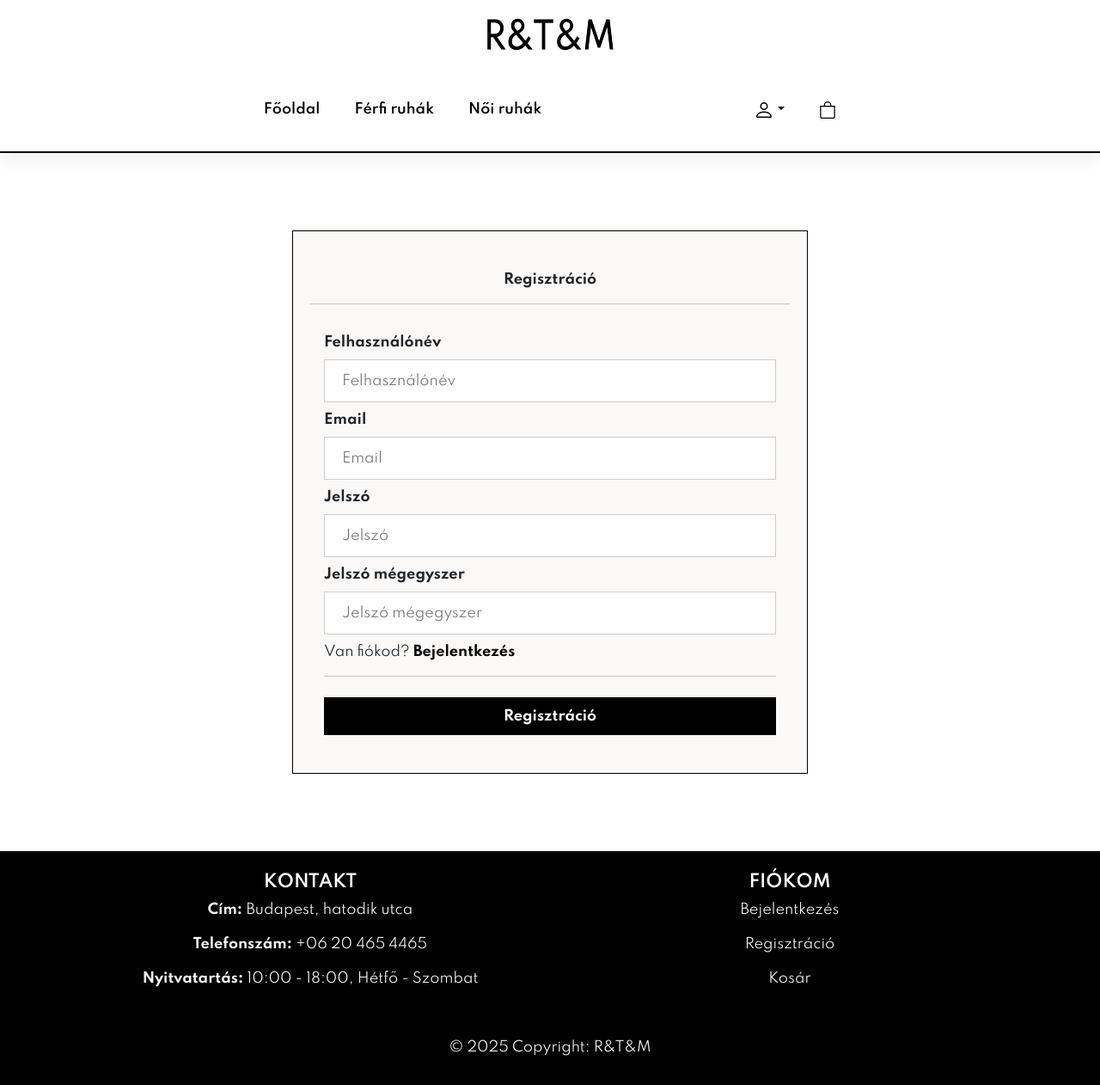
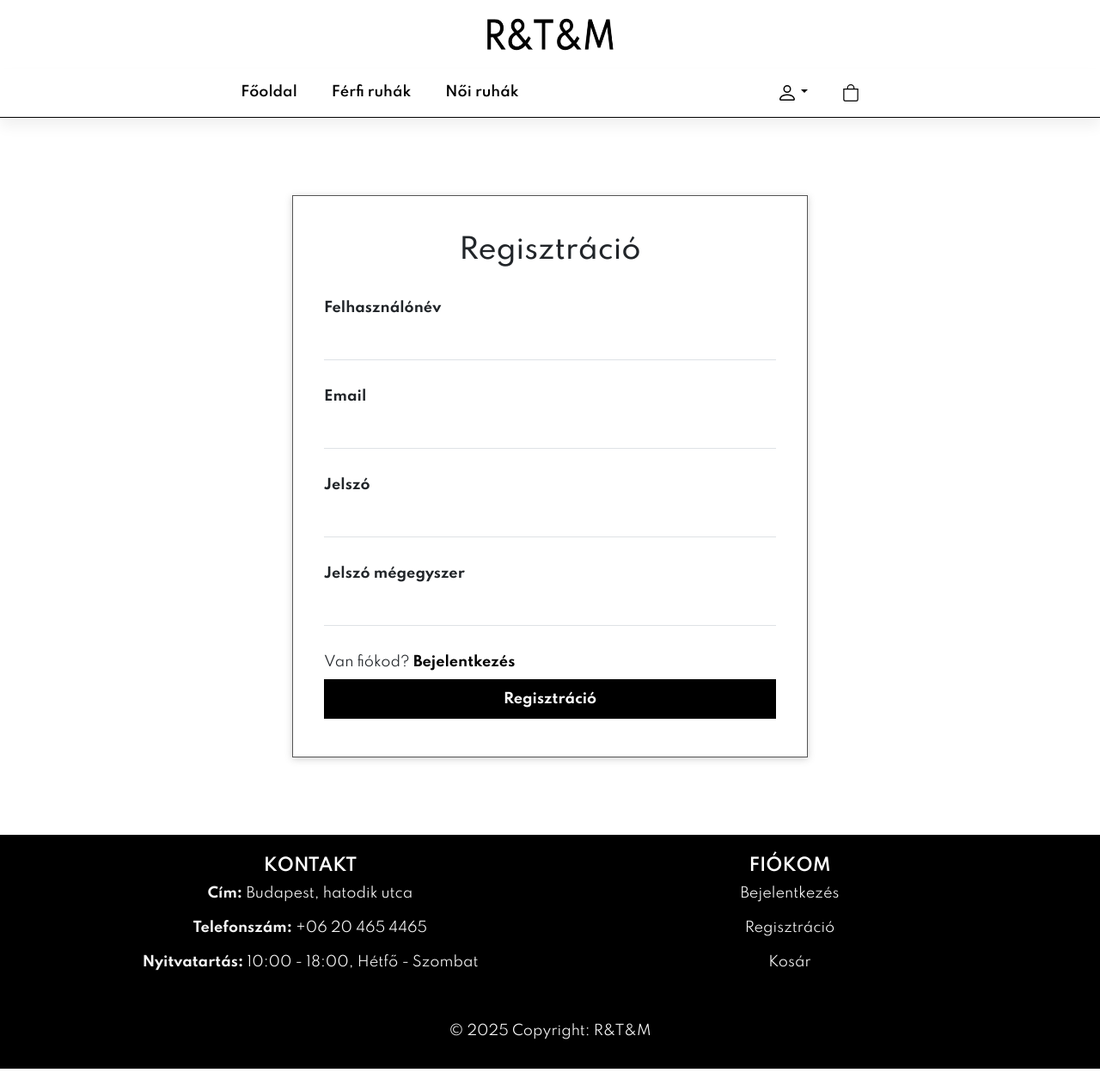
Before and after one commit to kutyad/VIZSGAA, a PHP site: page /htmloldalak/regisztracio.html in a window 1280 px wide. Shown: the whole page at 86% size. Run offline with PHP 8.4, Linux system fonts and the light colour scheme.

Commit message:
regiszt.bejelentkezes css

```diff
--- a/htmloldalak/regisztracio.html
+++ b/htmloldalak/regisztracio.html
@@ -60,25 +60,23 @@
       <div class="login-section">
         <form class="modalbejbackground-content animate" action="#" method="post">
           <div class="fobejszoveg">
-              <label for="email"><b>Regisztráció</b></label>
-              <hr>
+            <label><h2>Regisztráció</h2></label>
           </div>
 
           <div class="bejencontainer">
             <label for="name"><b>Felhasználónév</b></label>
-              <input type="text" placeholder="Felhasználónév" name="name" id="name" required>
+            <input type="text" class="border-0 border-bottom"  name="name" id="name" required>
 
             <label for="email"><b>Email</b></label>
-              <input type="text" placeholder="Email" name="email" id="email" required>
+            <input type="text" class="border-0 border-bottom"  name="email" id="email" required>
 
             <label for="psw"><b>Jelszó</b></label>
-              <input type="password" placeholder="Jelszó" name="psw" required>
+            <input type="password" class="border-0 border-bottom"  name="psw" required>
 
             <label for="psw-repeat"><b>Jelszó mégegyszer</b></label>
-              <input type="password" placeholder="Jelszó mégegyszer" name="psw-repeat" id="psw-repeat" required>
+            <input type="password" class="border-0 border-bottom"  name="psw-repeat" id="psw-repeat" required>
 
             <span class="logtoreg">Van fiókod? <a class="bejenlinktoregiszt" href="Bejelentkezes.html"><b>Bejelentkezés</b></a></span>
-              <hr>
             <button class="bejengomb" type="submit"><b>Regisztráció</b></button>
           </div>
         </form>
--- a/htmloldalak/style.css
+++ b/htmloldalak/style.css
@@ -24,13 +24,12 @@ body {
     display: flex;
     align-items: center;
     justify-content: space-evenly;
-    padding: 20px 80px;
     background-color: white;
     box-shadow: 0 10px 15px rgba(0, 0, 0, 0.06);
     z-index: 999;
     top: 0;
     left: 0;
-    border-bottom: 2px solid rgb(0, 0, 0);
+    border-bottom: 1px solid rgb(0, 0, 0);
     flex-direction: row;
     position: sticky;
 }
@@ -66,7 +65,6 @@ body {
     font-size: 16px;
     font-weight: 600;
     color: black;
-    transition: 0.3 ease;
 }
 
 #navbar li a:hover,
@@ -404,13 +402,14 @@ footer h5{
 /* regiszt,bejel */
 /* bejelentkezes */
 
+
 #bejelentkezes input[type=text], input[type=password] {
     width: 100%;
     padding: 12px 20px;
-    margin: 8px 0;
+    margin-bottom: 30px;
     display: inline-block;
-    border: 1px solid #ccc;
     box-sizing: border-box;
+    outline: none;
 }
 
 #bejelentkezes .bejengomb {
@@ -421,10 +420,8 @@ footer h5{
     border: none;
     cursor: pointer;
     width: 100%;
-}
-
-#bejelentkezes .bejengomb:hover {
-    opacity: 0.8;
+    border-radius: 0px;
+    border: 1px solid rgb(0, 0, 0);
 }
 
 #bejelentkezes .fobejszoveg {
@@ -449,15 +446,18 @@ footer h5{
 #bejelentkezes .login-section {
     margin-top: 90px;
     margin-bottom: 90px;
+
 }
 
 
 #bejelentkezes .modalbejbackground-content {
-    background-color: #faf9f8;
-    border: 1px solid black;
+    background-color: white;
+    border: 1px solid rgb(85, 85, 85);
     padding: 20px;
     margin: 0 auto;
     max-width: 600px;
+    box-shadow: rgba(99, 99, 99, 0.3) 0px 2px 8px 0px;
+    border-radius: 0px;
 }
 
 @media screen and (max-width: 800px) {
@@ -476,21 +476,16 @@ footer h5{
     width: 100%;
 }
 
-#productpageadatok {
-    padding-top: 50px;
-    display: flex;
-    flex-direction: column;
-    justify-content: center; /* Vertically centers content */
-}
-.productpageform-group {
-    margin-top: 30px;
-    margin-bottom: 40px; /* Adds spacing between form elements */
+#bejelentkezes .bejengomb:hover {
+    color: black;
+    background-color: white;
+    border: 1px solid rgb(0, 0, 0);
+    transition: 0.4s;
 }
 
-#termekpage {
-    margin-top: 100px;
-    margin-bottom: 100px;
-}
+/* regiszt,bejel vége */
+
+
 
 /*
 #checkout{
```
Also changed, not shown: htmloldalak/bejelentkezes.html (+3 -5 lines). Lines whose indentation alone changed are shown as unchanged.
